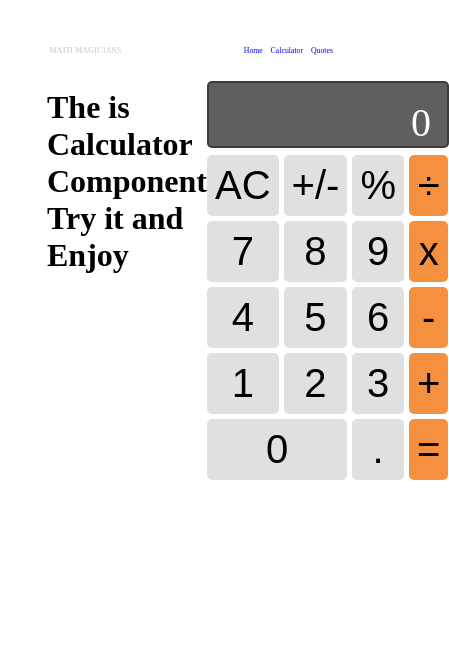
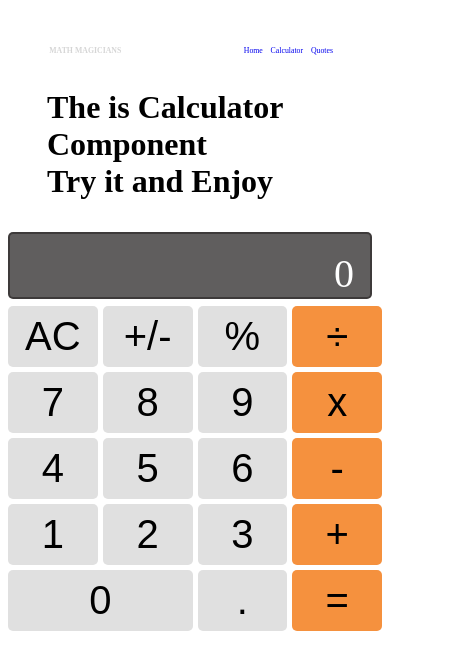
Before and after one commit to muskan2532150/Math-Magician, a React (Create React App) app: page /calculator in a window 390 px wide. Shown: the top 670 px of the page, 449 px wide, since content can reach past the window. Built offline with nearby package versions, Linux system fonts and the light colour scheme.

Commit message:
Add media query

```diff
--- a/src/scss/_breakpoint.scss
+++ b/src/scss/_breakpoint.scss
@@ -43,3 +43,11 @@ line-height: 1.5rem;
 
     }
 }
+
+@media screen and (max-width: 470px){
+    #calculate{
+    display: flex;
+    flex-direction: column;
+    gap: 2rem;
+    }
+}
--- a/src/scss/main.css
+++ b/src/scss/main.css
@@ -150,4 +150,11 @@ nav ul li a:hover {
   .quotes p, .quotes h4 {
     font-size: 4vw;
   }
+}
+@media screen and (max-width: 470px) {
+  #calculate {
+    display: flex;
+    flex-direction: column;
+    gap: 2rem;
+  }
 }/*# sourceMappingURL=main.css.map */
```
Also changed, not shown: 1 other file (tests, documents, lock files or other folders).
